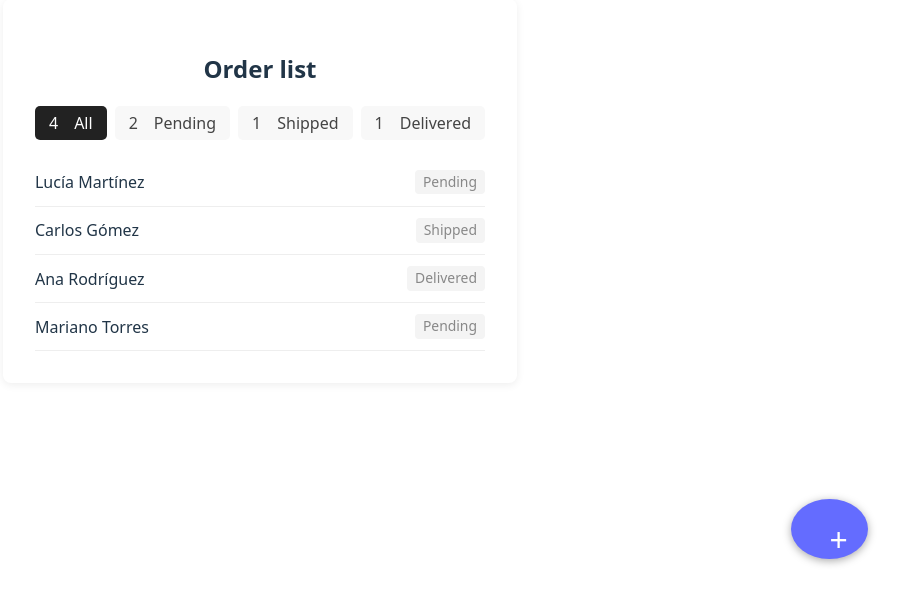
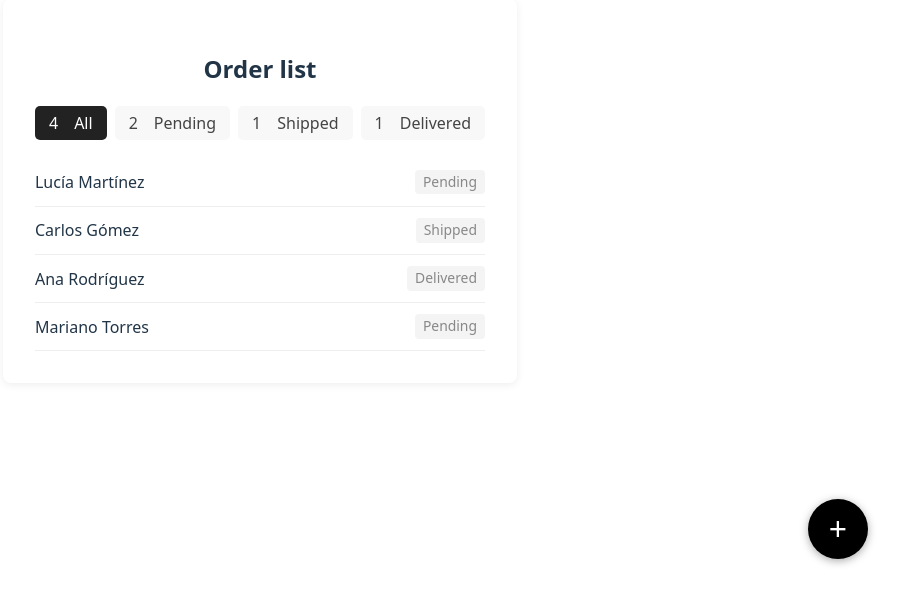
Before and after one commit to AriJusid/Order-App, a React (Vite) app: page / in a window 1280 px wide. Shown: the part 209-800 px from the top of the page, without its empty margins (380-1280 px from the left). Built offline with nearby package versions, Linux system fonts and the light colour scheme.

Commit message:
fix: styles at form

```diff
--- a/src/screens/Dashboard.jsx
+++ b/src/screens/Dashboard.jsx
@@ -40,7 +40,7 @@ export default function Dashboard({ pedidos, setPedidos }) {
     position: "fixed",
     bottom: "32px",
     right: "32px",
-      background: "#646cff",
+    background: "black",
     color: "#fff",
     border: "none",
     borderRadius: "50%",
@@ -49,7 +49,12 @@ export default function Dashboard({ pedidos, setPedidos }) {
     fontSize: "2em",
     boxShadow: "0 2px 8px #aaa",
     cursor: "pointer",
-      zIndex: 1000
+    zIndex: 1000,
+    display: "flex",
+    alignItems: "center",
+    justifyContent: "center",
+    padding: 0,
+    lineHeight: 1
   }}
   aria-label="Crear pedido"
 >
--- a/src/screens/Form.jsx
+++ b/src/screens/Form.jsx
@@ -64,7 +64,7 @@ export default function Form({ onAddPedido }) {
 
   return (
     <form onSubmit={handleSubmit} style={{
-      maxWidth: 400,
+      maxWidth: 800,
       margin: "3rem auto",
       background: "#fff",
       borderRadius: 16,
```
Lines whose indentation alone changed are shown as unchanged.
